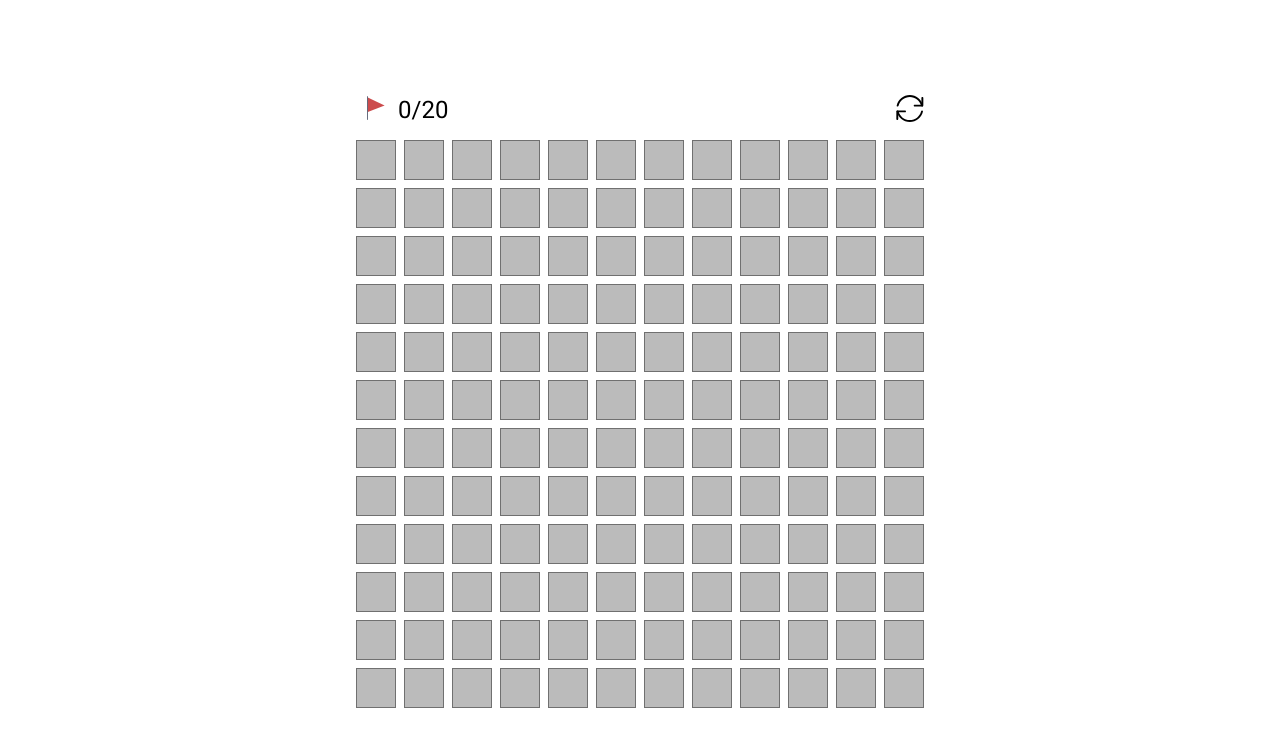
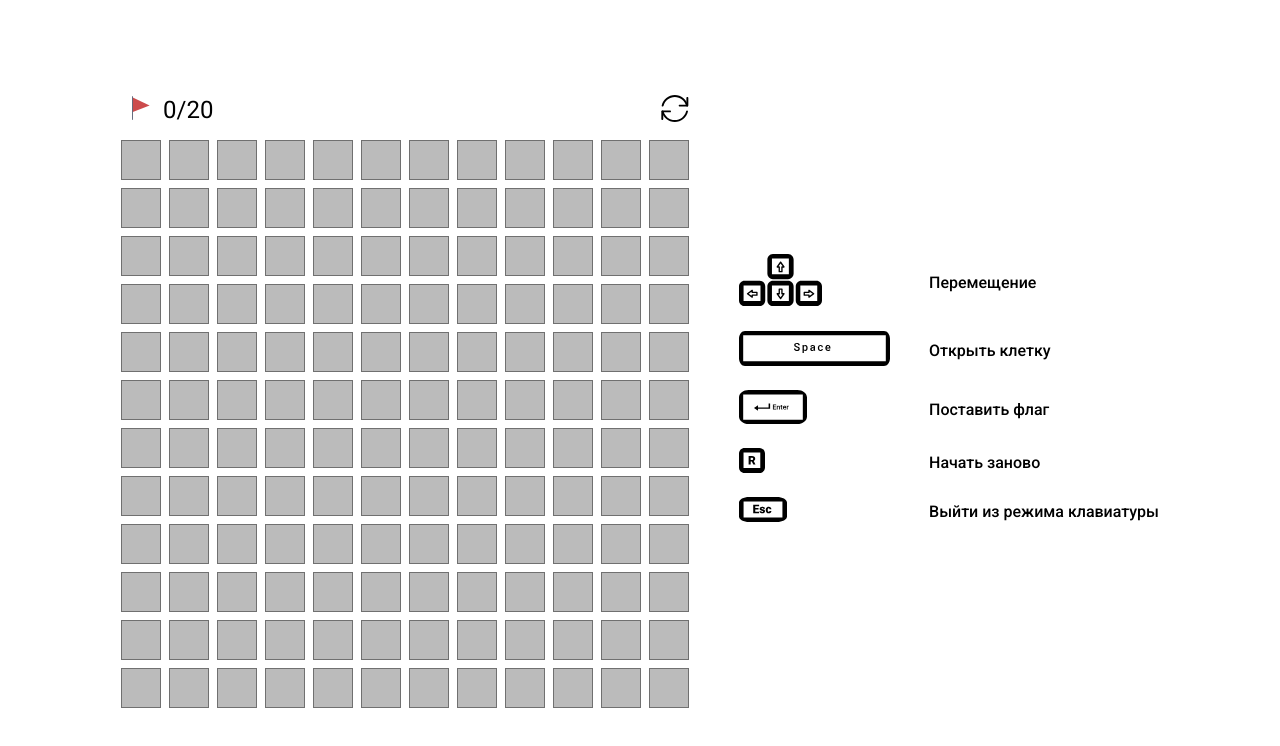
Before and after one commit to KonstantinKochergin/mine-sweeper, a plain HTML site: page index.html in a window 1280 px wide. Drawn offline with Linux system fonts and the light colour scheme.

Commit message:
added keyboard controlling instructions

```diff
--- a/index.html
+++ b/index.html
@@ -5,7 +5,7 @@
     <meta name="viewport" content="width=device-width, initial-scale=1.0">
     <title>minesweeper</title>
     <link rel="stylesheet" type="text/css" href="./styles/main.css">
-    <link href="https://fonts.googleapis.com/css2?family=Roboto:wght@400;700&display=swap" rel="stylesheet">
+    <link href="https://fonts.googleapis.com/css2?family=Roboto:wght@400;500;700&display=swap" rel="stylesheet">
     <script src="app.js" type="module"></script>
     <script src="cell.js" type="module"></script>
     <script src="markedBombsCounter.js" type="module"></script>
@@ -13,6 +13,7 @@
 </head>
 <body>
     <div class="main-container">
+        <div class="game-panel-container">
             <div class="game-panel-head">
                 <div class="bombs-left">
                     <img src="./media/flag.svg" alt="Флагов">
@@ -21,8 +22,41 @@
                 <div class="game-result hide">Неудача</div>
                 <img src="./media/restart.svg" alt="Начать сначала" class="play-again-button">
             </div>
-        <div class="minefield">
-
+            <div class="minefield"></div>
+        </div>
+        <div class="keyboard-instruction">
+            <div class="instructions-container">
+                <div class="row">
+                    <div class="icon-container">
+                        <img src="./media/arrows.svg" alt="Arrows" class="icon">
+                    </div>
+                    <div class="info">Перемещение</div>
+                </div>
+                <div class="row">
+                    <div class="icon-container">
+                        <img src="./media/space-button.svg" alt="Space" class="icon">
+                    </div>
+                    <div class="info">Открыть клетку</div>
+                </div>
+                <div class="row">
+                    <div class="icon-container">
+                        <img src="./media/enter-button.svg" alt="Enter" class="icon">
+                    </div>
+                    <div class="info">Поставить флаг</div>
+                </div>
+                <div class="row">
+                    <div class="icon-container">
+                        <img src="./media/r-button.svg" alt="R" class="icon">
+                    </div>
+                    <div class="info">Начать заново</div>
+                </div>
+                <div class="row">
+                    <div class="icon-container">
+                        <img src="./media/esc-button.svg" alt="Esc" class="icon">
+                    </div>
+                    <div class="info">Выйти из режима клавиатуры</div>
+                </div>
+            </div>
         </div>
     </div>
 </body>
--- a/styles/main.css
+++ b/styles/main.css
@@ -10,7 +10,9 @@ body {
 }
 
 .main-container {
-    display: inline-block;
+    display: inline-flex;
+    flex-direction: row;
+    align-items: center;
 }
 
 .game-panel-head {
@@ -67,6 +69,25 @@ body {
     display: none;
 }
 
+.keyboard-instruction {
+    margin-left: 50px;
+}
+
+.instructions-container .row{
+    display: flex;
+    flex-direction: row;
+    align-items: center;
+    margin-bottom: 20px;
+}
+
+.instructions-container .row .info {
+    font-weight: 500;
+}
+
+.instructions-container .icon-container {
+    width: 190px;
+}
+
 .minefield {
     display: grid;
     grid-template-columns: repeat(12, 40px);
```
Also changed, not shown: media/arrows.svg (added), media/enter-button.svg (added), media/esc-button.svg (added), media/r-button.svg (added), media/space-button.svg (added). Lines whose indentation alone changed are shown as unchanged.
